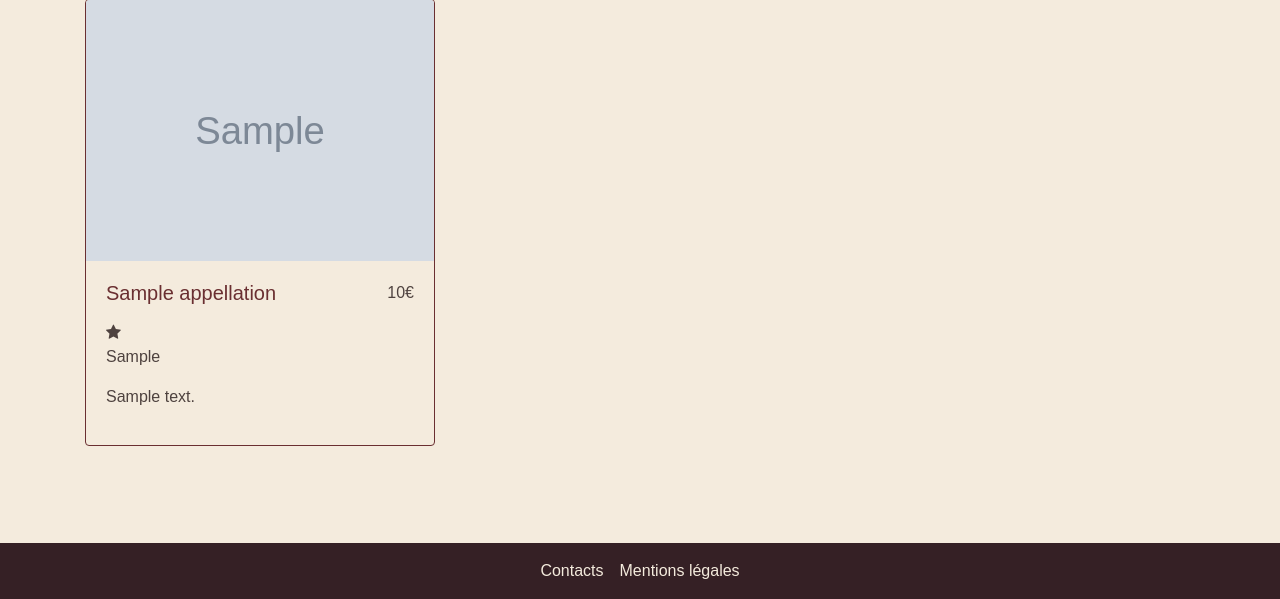
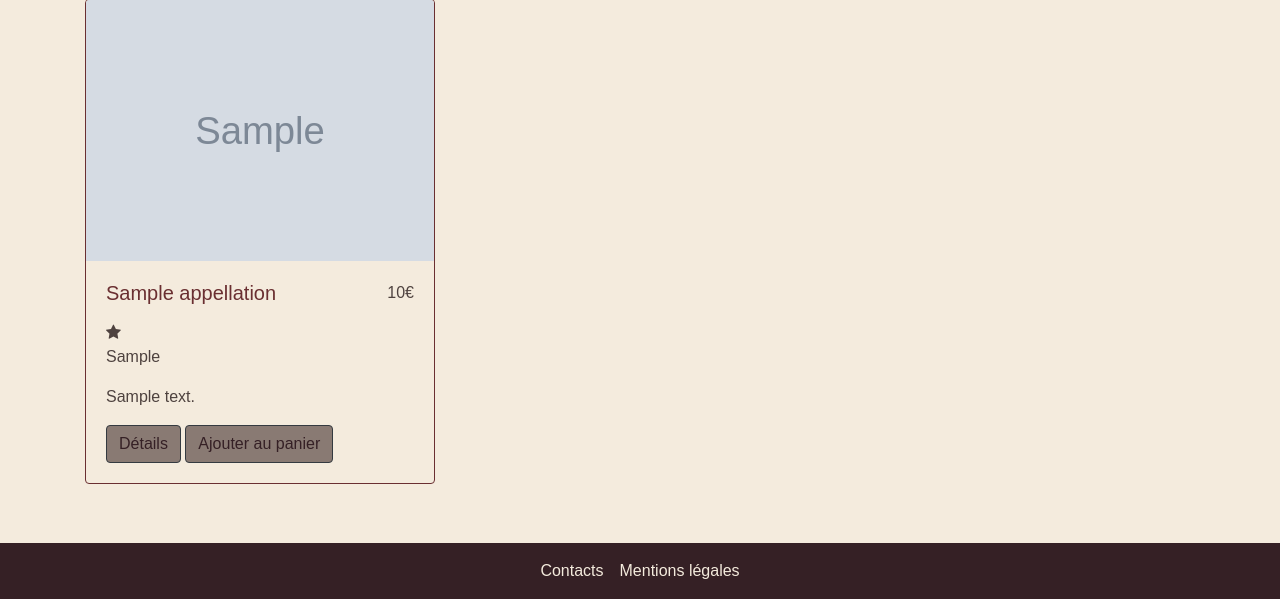
Before and after one commit to LouGrom/Owine, a Symfony app: template templates/shop/list.html.twig in a window 1280 px wide. Shown: the part 201-800 px from the top of the page. Run offline with Twig, Linux system fonts and the light colour scheme; the template is opened without the code that fills it: most values are stand-ins (such as "Sample title", 1, 10 or a date in 2020); grey boxes marked "Sample" are stand-in pictures; some libraries are stand-ins or nearby versions; some web fonts are replaced.

Commit message:
Add buttons products list

```diff
--- a/templates/shop/list.html.twig
+++ b/templates/shop/list.html.twig
@@ -14,7 +14,7 @@
                 <a href="{{ path('product_show', {'id': product.id}) }}"><img src="{{ product.picture }}" class="card-img-top" alt="..."></a>
                 <div class="card-body">
                    <div class="d-flex justify-content-between">
-                        <h5 class="card-title text-center"><a href="#">{{product.appellation}}</a></h5>
+                        <h5 class="card-title text-center"><a href="{{ path('product_show', {'id': product.id}) }}">{{product.appellation}}</a></h5>
                         <p>{{product.price}}€</p>
                     </div>
                     {% for i in 0..random(4) %}
@@ -22,6 +22,8 @@
                     {% endfor %}
                     <p class="card-text">{{product.cuveeDomaine}}</p>
                     <p>{{product.description|length > 100 ? product.description|slice(0, 100) ~ '(...)' : product.description}}</p>
+                    <a href="{{ path('product_show', {'id': product.id}) }}" class="btn btn-dark">Détails</a></td>
+                    <a href="#" class="btn btn-dark">Ajouter au panier</a></td>
                 </div>
             </div>
         </div>
```
